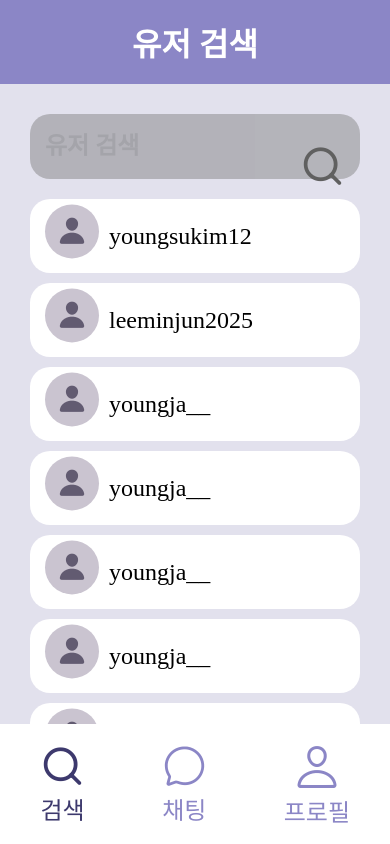
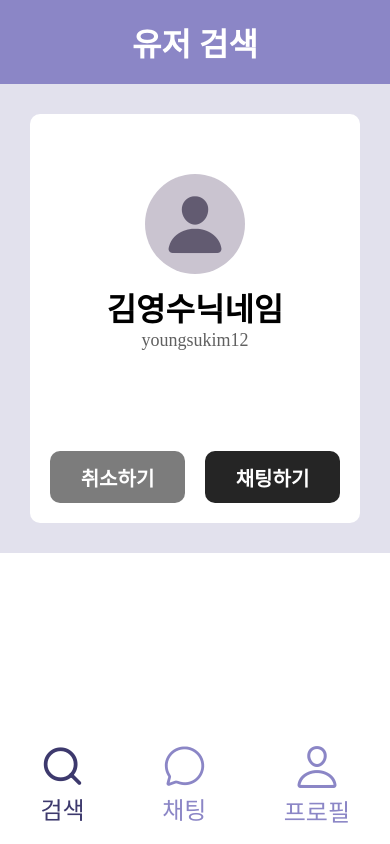
Before and after one commit to ssuryeon/gdgoc_project_frontend, a React Native app: screen / in a window 390 px wide. Built offline with nearby package versions, Linux system fonts and the light colour scheme.

Commit message:
feat: 유저 선택 페이지

```diff
--- a/src/pages/SearchPage.tsx
+++ b/src/pages/SearchPage.tsx
@@ -1,40 +1,10 @@
 import Header from '../components/Header';
 import Menu from '../components/Menu';
-import {View, ScrollView, Pressable, StyleSheet} from 'react-native';
+import {ScrollView} from 'react-native';
 import {Container} from '../components/Container';
-import styled, {useTheme} from 'styled-components/native';
-import Feather from 'react-native-vector-icons/Feather';
-import ProfileIcon from '../components/ProfileIcon';
-import CustomText from '../components/CustomText';
-
-
-const SearchInput = styled.TextInput`
-    width: 100%;
-    height: 65px;
-    border-radius: 20px;
-    border: none;
-    background-color: rgba(127, 127, 127, 47);
-    opacity: 0.47;
-    padding-left: 15px;
-    color: ${props => props.theme.grayText};
-    font-family: 'Pretendard';
-    font-weight: 700;
-    font-size: 24px;
-    margin-bottom: 20px;
-`;
-
-interface IUserModal {
-    text: string,
-}
-
-const UserModal = ({text}:IUserModal) => {
-    return (
-        <View style={styles.usermodal}>
-            <ProfileIcon style={{width: 54, height: 54, marginRight: 10, transform: 'translateY(10%)'}} iconSize={30}/>
-            <CustomText style={{fontSize: 24, fontFamily: 'Pretendard-SemiBold'}}>{text}</CustomText>
-        </View>
-    )
-}
+import {useTheme} from 'styled-components/native';
+// import UserListPage from './UserListPage';
+import SelectedUserPage from './SelectUserPage';
 
 const SearchPage = () => {
     const theme = useTheme();
@@ -43,18 +13,7 @@ const SearchPage = () => {
             <Header text="유저 검색"/>
             <ScrollView style={{width: '100%', height: '90%'}}>
                 <Container style={{backgroundColor: theme.inputColor, padding: -10, justifyContent: 'flex-start', minHeight: '100%'}}>
-                    <View style={{flexDirection: 'row', width: '100%', padding: 0, position: 'relative'}}>
-                        <SearchInput placeholder="유저 검색"/><Pressable style={{position: 'absolute', right: 15, top: '50%', transform: 'translateY(-30%)'}}><Feather name='search' size={45} color={theme.grayText}/></Pressable>
-                    </View>
-                    <UserModal text="youngsukim12" />
-                    <UserModal text="leeminjun2025" />
-                    <UserModal text="youngja__" />
-                    <UserModal text="youngja__" />
-                    <UserModal text="youngja__" />
-                    <UserModal text="youngja__" />
-                    <UserModal text="youngja__" />
-                    <UserModal text="youngja__" />
-                    <UserModal text="youngja__" />
+                    <SelectedUserPage />
                 </Container>
             </ScrollView>
             <Menu status="search" />
@@ -62,21 +21,4 @@ const SearchPage = () => {
     );
 }
 
-const styles = StyleSheet.create({
-    usermodal: {
-        width: '100%',
-        height: 74,
-        backgroundColor: '#fff',
-        borderRadius: 20,
-        paddingLeft: 15,
-        paddingRight: 15,
-        paddingTop: 10,
-        paddingBottom: 10,
-        flexDirection: 'row',
-        alignItems: 'center',
-        boxShadow: '0 4 10 0 rgba(132, 132, 132, 0.25)',
-        marginBottom: 10,
-    }
-})
-
 export default SearchPage;
--- /dev/null
+++ b/src/pages/SelectUserPage.tsx
@@ -0,0 +1,33 @@
+import styled, {useTheme} from 'styled-components/native';
+import ProfileIcon from '../components/ProfileIcon';
+import CustomText from '../components/CustomText';
+import Button from '../components/Button';
+import {View} from 'react-native';
+
+const Modal = styled.View`
+    width: 100%;
+    border-radius: 10px;
+    padding: 20px;
+    padding-top: 60px;
+    background-color: #fff;
+    justify-content: center;
+    align-items: center;
+`;
+
+const SelectedUserPage = () => {
+    const theme = useTheme();
+
+    return (
+        <Modal>
+            <ProfileIcon style={{width: 100, height: 100, marginBottom: 10}} iconSize={65}/>
+            <CustomText style={{fontSize: 32, fontWeight: 700, marginBottom: 0}}>김영수닉네임</CustomText>
+            <CustomText style={{fontSize: 18, fontFamily: 'Pretendard-Medium', color: theme.grayText, marginBottom: 100}}>youngsukim12</CustomText>
+            <View style={{flexDirection: 'row', width: '100%'}}>
+                <Button text="취소하기" style={{height: 52, marginRight: 20, flex: 1, backgroundColor: '#7C7C7C'}} textStyle={{fontSize: 20}} />
+                <Button text="채팅하기" style={{height: 52, flex: 1}} textStyle={{fontSize: 20} }/>
+            </View>
+        </Modal>
+    )
+}
+
+export default SelectedUserPage;
--- a/src/pages/SignUp.tsx
+++ b/src/pages/SignUpPage.tsx
@@ -6,7 +6,7 @@ import Form from '../components/Form';
 import BtnForm from '../components/BtnForm';
 import {Container} from '../components/Container';
 
-const SignUp = () => {
+const SignUpPage = () => {
     return (
         <>
             <Header text="회원가입"/>
@@ -25,4 +25,4 @@ const SignUp = () => {
     )
 }
 
-export default SignUp;
+export default SignUpPage;
--- /dev/null
+++ b/src/pages/UserListPage.tsx
@@ -0,0 +1,72 @@
+import {View, Pressable, StyleSheet} from 'react-native';
+import styled, {useTheme} from 'styled-components/native';
+import ProfileIcon from '../components/ProfileIcon';
+import CustomText from '../components/CustomText';
+import Feather from 'react-native-vector-icons/Feather';
+
+const SearchInput = styled.TextInput`
+    width: 100%;
+    height: 65px;
+    border-radius: 20px;
+    border: none;
+    background-color: rgba(127, 127, 127, 47);
+    opacity: 0.47;
+    padding-left: 15px;
+    color: ${props => props.theme.grayText};
+    font-family: 'Pretendard';
+    font-weight: 700;
+    font-size: 24px;
+    margin-bottom: 20px;
+`;
+
+interface IUserModal {
+    text: string,
+}
+
+const UserModal = ({text}:IUserModal) => {
+    return (
+        <View style={styles.usermodal}>
+            <ProfileIcon style={{width: 54, height: 54, marginRight: 10, transform: 'translateY(10%)'}} iconSize={30}/>
+            <CustomText style={{fontSize: 24, fontFamily: 'Pretendard-SemiBold'}}>{text}</CustomText>
+        </View>
+    )
+}
+
+const UserListPage = () => {
+    const theme = useTheme();
+    return (
+        <View style={{width: '100%'}}>
+            <View style={{flexDirection: 'row', width: '100%', padding: 0, position: 'relative'}}>
+                <SearchInput placeholder="유저 검색"/><Pressable style={{position: 'absolute', right: 15, top: '50%', transform: 'translateY(-30%)'}}><Feather name='search' size={45} color={theme.grayText}/></Pressable>
+            </View>
+            <UserModal text="youngsukim12" />
+            <UserModal text="leeminjun2025" />
+            <UserModal text="youngja__" />
+            <UserModal text="youngja__" />
+            <UserModal text="youngja__" />
+            <UserModal text="youngja__" />
+            <UserModal text="youngja__" />
+            <UserModal text="youngja__" />
+            <UserModal text="youngja__" />
+        </View>
+    );
+}
+
+const styles = StyleSheet.create({
+    usermodal: {
+        width: '100%',
+        height: 74,
+        backgroundColor: '#fff',
+        borderRadius: 20,
+        paddingLeft: 15,
+        paddingRight: 15,
+        paddingTop: 10,
+        paddingBottom: 10,
+        flexDirection: 'row',
+        alignItems: 'center',
+        boxShadow: '0 4 10 0 rgba(132, 132, 132, 0.25)',
+        marginBottom: 10,
+    }
+})
+
+export default UserListPage;
```
Also changed, not shown: src/pages/ProfilePage.tsx (renamed from src/pages/Profile.tsx, +2 -12 lines), src/pages/ChatListPage.tsx (added).
